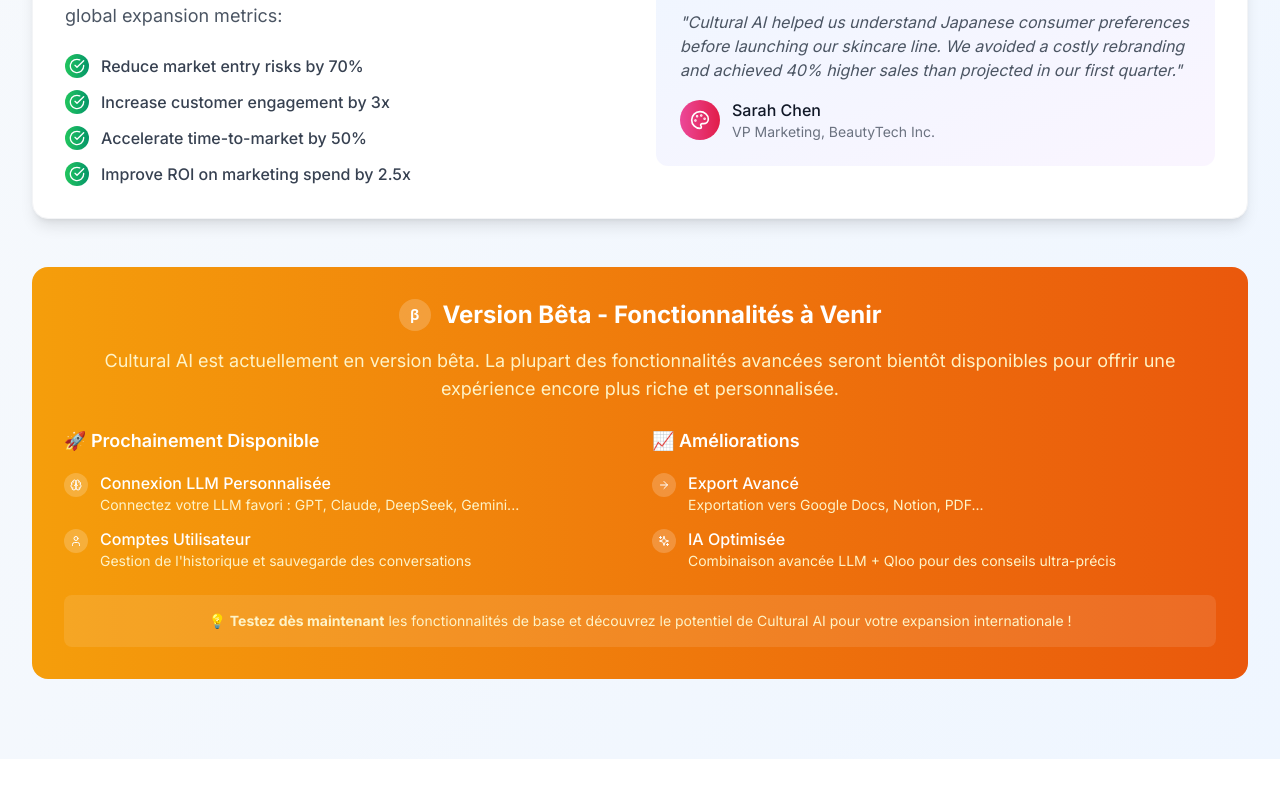
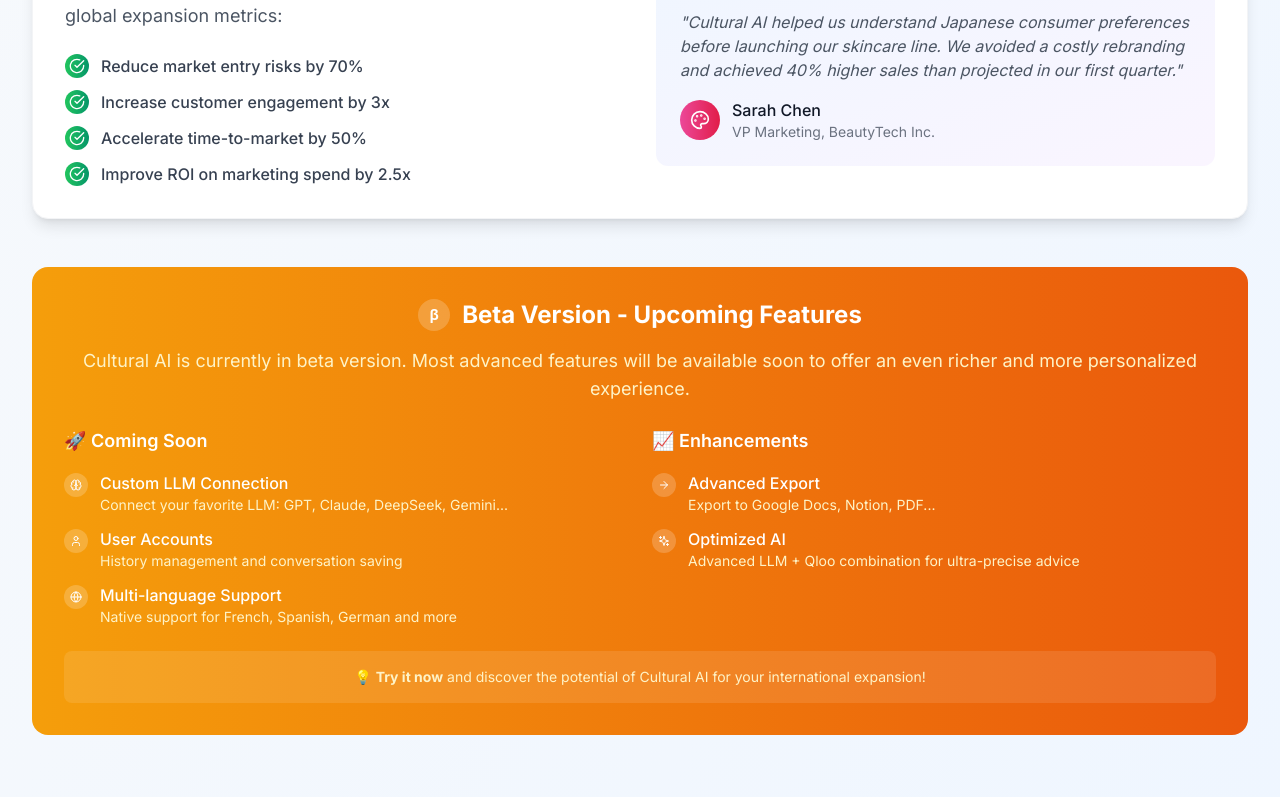
Before and after one commit to the-Dev-js/test, a React (Vite) app: page / in a window 1280 px wide. Shown: the part 5389-6186 px from the top of the page. Before the commit the page ends 6148 px from the top, so only its background shows below. Built offline with nearby package versions, Linux system fonts and the light colour scheme; a web font is replaced by a local one.

Commit message:
Updated UseCasesSection.tsx

```diff
--- a/src/components/UseCasesSection.tsx
+++ b/src/components/UseCasesSection.tsx
@@ -225,24 +225,24 @@ const UseCasesSection = () => {
                 <span className="text-sm font-bold">β</span>
               </div>
               <h3 className="text-2xl font-bold">
-                Version Bêta - Fonctionnalités à Venir
+                Beta Version - Upcoming Features
               </h3>
             </div>
             <p className="text-lg mb-6 text-amber-100">
-              Cultural AI est actuellement en version bêta. La plupart des fonctionnalités avancées seront bientôt disponibles pour offrir une expérience encore plus riche et personnalisée.
+              Cultural AI is currently in beta version. Most advanced features will be available soon to offer an even richer and more personalized experience.
             </p>
 
             <div className="grid md:grid-cols-2 gap-6 text-left">
               <div className="space-y-4">
-                <h4 className="font-semibold text-lg mb-3 text-center md:text-left">🚀 Prochainement Disponible</h4>
+                <h4 className="font-semibold text-lg mb-3 text-center md:text-left">🚀 Coming Soon</h4>
                 <div className="space-y-3">
                   <div className="flex items-start gap-3">
                     <div className="w-6 h-6 bg-white/20 rounded-full flex items-center justify-center flex-shrink-0 mt-0.5">
                       <Brain className="w-3 h-3" />
                     </div>
                     <div>
-                      <div className="font-medium">Connexion LLM Personnalisée</div>
-                      <div className="text-sm text-amber-100">Connectez votre LLM favori : GPT, Claude, DeepSeek, Gemini...</div>
+                      <div className="font-medium">Custom LLM Connection</div>
+                      <div className="text-sm text-amber-100">Connect your favorite LLM: GPT, Claude, DeepSeek, Gemini...</div>
                     </div>
                   </div>
 
@@ -251,23 +251,33 @@ const UseCasesSection = () => {
                       <User className="w-3 h-3" />
                     </div>
                     <div>
-                      <div className="font-medium">Comptes Utilisateur</div>
-                      <div className="text-sm text-amber-100">Gestion de l'historique et sauvegarde des conversations</div>
+                      <div className="font-medium">User Accounts</div>
+                      <div className="text-sm text-amber-100">History management and conversation saving</div>
+                    </div>
+                  </div>
+
+                  <div className="flex items-start gap-3">
+                    <div className="w-6 h-6 bg-white/20 rounded-full flex items-center justify-center flex-shrink-0 mt-0.5">
+                      <Globe className="w-3 h-3" />
+                    </div>
+                    <div>
+                      <div className="font-medium">Multi-language Support</div>
+                      <div className="text-sm text-amber-100">Native support for French, Spanish, German and more</div>
                     </div>
                   </div>
                 </div>
               </div>
 
               <div className="space-y-4">
-                <h4 className="font-semibold text-lg mb-3 text-center md:text-left">📈 Améliorations</h4>
+                <h4 className="font-semibold text-lg mb-3 text-center md:text-left">📈 Enhancements</h4>
                 <div className="space-y-3">
                   <div className="flex items-start gap-3">
                     <div className="w-6 h-6 bg-white/20 rounded-full flex items-center justify-center flex-shrink-0 mt-0.5">
                       <ArrowRight className="w-3 h-3" />
                     </div>
                     <div>
-                      <div className="font-medium">Export Avancé</div>
-                      <div className="text-sm text-amber-100">Exportation vers Google Docs, Notion, PDF...</div>
+                      <div className="font-medium">Advanced Export</div>
+                      <div className="text-sm text-amber-100">Export to Google Docs, Notion, PDF...</div>
                     </div>
                   </div>
 
@@ -276,8 +286,8 @@ const UseCasesSection = () => {
                       <Sparkles className="w-3 h-3" />
                     </div>
                     <div>
-                      <div className="font-medium">IA Optimisée</div>
-                      <div className="text-sm text-amber-100">Combinaison avancée LLM + Qloo pour des conseils ultra-précis</div>
+                      <div className="font-medium">Optimized AI</div>
+                      <div className="text-sm text-amber-100">Advanced LLM + Qloo combination for ultra-precise advice</div>
                     </div>
                   </div>
                 </div>
@@ -286,7 +296,7 @@ const UseCasesSection = () => {
 
             <div className="mt-6 p-4 bg-white/10 rounded-lg">
               <p className="text-sm text-amber-100 text-center">
-                💡 <strong>Testez dès maintenant</strong> les fonctionnalités de base et découvrez le potentiel de Cultural AI pour votre expansion internationale !
+                💡 <strong>Try it now</strong> and discover the potential of Cultural AI for your international expansion!
               </p>
             </div>
           </div>
```
